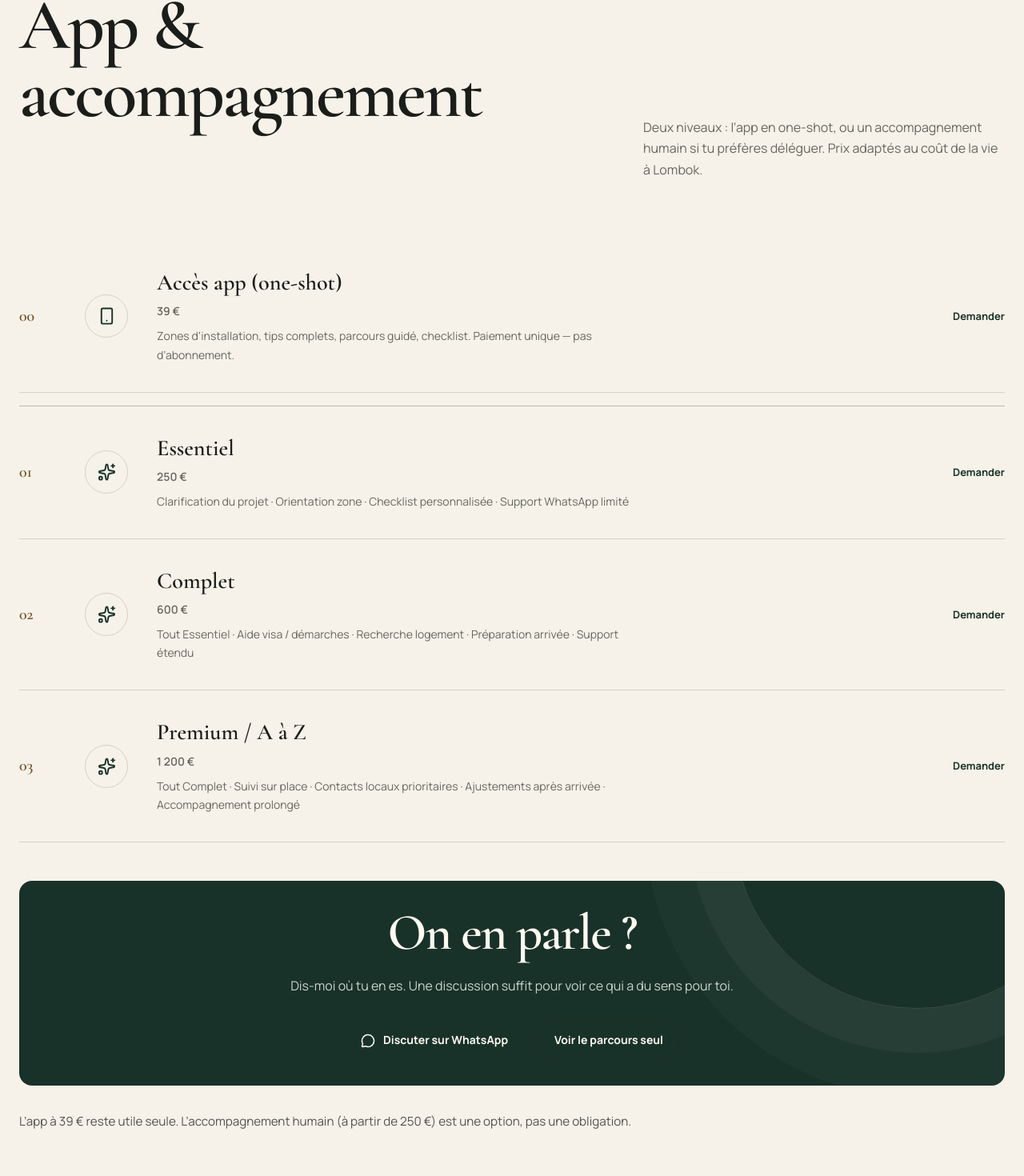
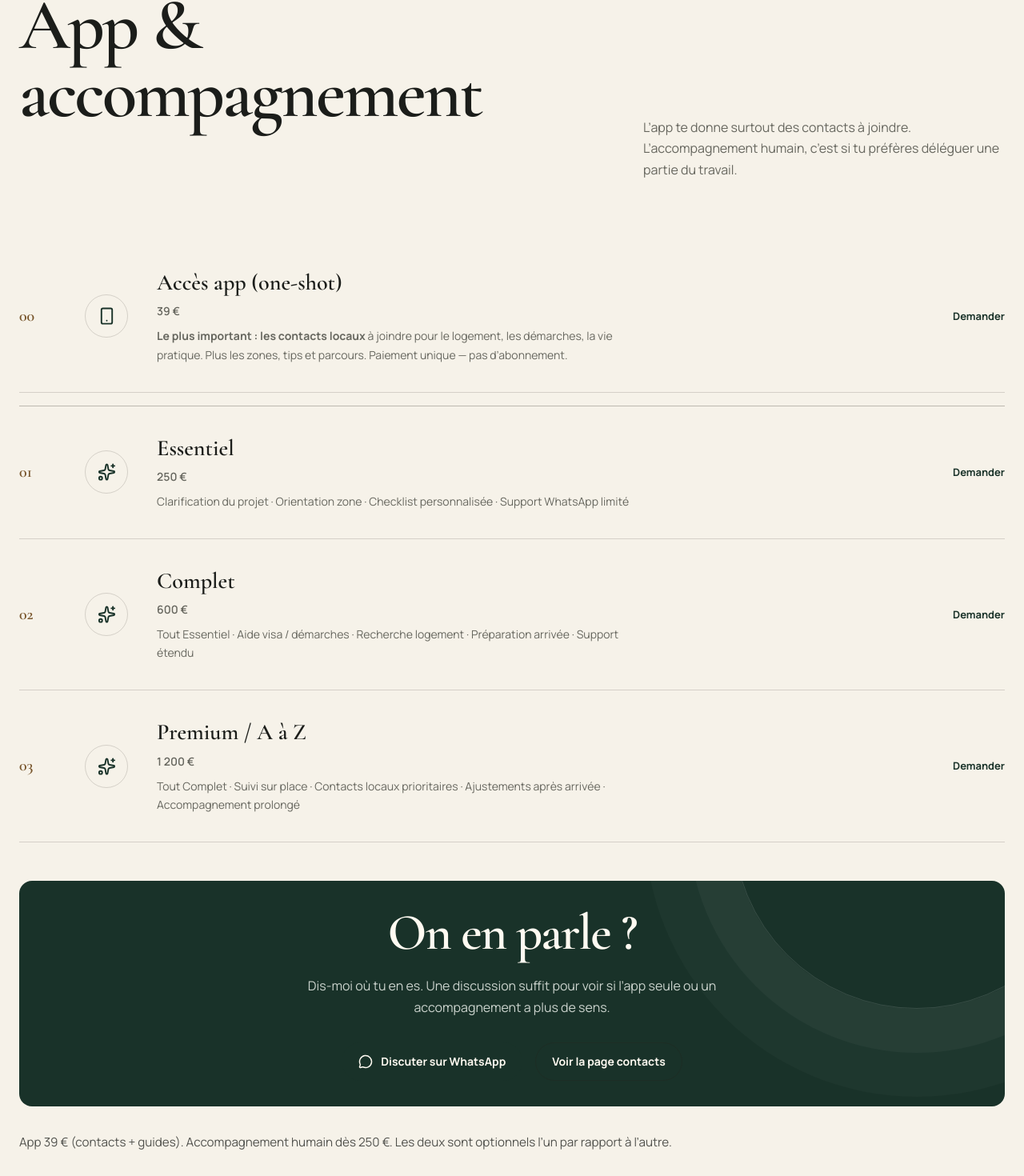
Before and after one commit to Dorianpmy/MyLombok, a Next.js app: page /accompagnement in a window 1280 px wide. Shown: the part 337-1807 px from the top of the page at 80% size. Built offline with nearby package versions, Linux system fonts and the light colour scheme.

Commit message:
copy: app 39€ centered on contacts access

```diff
--- a/app/accompagnement/page.tsx
+++ b/app/accompagnement/page.tsx
@@ -4,7 +4,7 @@ import { MessageCircle, Sparkles, Smartphone } from "lucide-react";
 
 export const metadata: Metadata = {
   title: "Accompagnement & tarifs",
-  description: "App one-shot 39 €. Accompagnement humain à partir de 250 € pour s’installer à Lombok.",
+  description: "App 39 € avec contacts locaux. Accompagnement humain à partir de 250 € pour s’installer à Lombok.",
 };
 
 const formulas = [
@@ -38,7 +38,7 @@ export default function AccompagnementPage() {
               <span className="eyebrow">Tarifs clairs</span>
               <h1>App & accompagnement</h1>
             </div>
-            <p>Deux niveaux : l’app en one-shot, ou un accompagnement humain si tu préfères déléguer. Prix adaptés au coût de la vie à Lombok.</p>
+            <p>L’app te donne surtout des contacts à joindre. L’accompagnement humain, c’est si tu préfères déléguer une partie du travail.</p>
           </div>
 
           <article className="service-editorial" style={{ marginTop: "2rem" }}>
@@ -47,7 +47,10 @@ export default function AccompagnementPage() {
             <div>
               <h3>Accès app (one-shot)</h3>
               <p style={{ fontWeight: 600, marginBottom: "0.5rem" }}>39 €</p>
-              <p>Zones d’installation, tips complets, parcours guidé, checklist. Paiement unique — pas d’abonnement.</p>
+              <p>
+                <strong>Le plus important : les contacts locaux</strong> à joindre pour le logement, les démarches, la vie pratique.
+                Plus les zones, tips et parcours. Paiement unique — pas d’abonnement.
+              </p>
             </div>
             <a href="https://wa.me/33763664857?text=Je%20suis%20int%C3%A9ress%C3%A9%20par%20l%27acc%C3%A8s%20app%2039%E2%82%AC" target="_blank" rel="noopener noreferrer">Demander</a>
           </article>
@@ -69,17 +72,17 @@ export default function AccompagnementPage() {
 
           <div className="final-cta" style={{ marginTop: "3rem", padding: "2rem", borderRadius: "1rem" }}>
             <h2>On en parle ?</h2>
-            <p>Dis-moi où tu en es. Une discussion suffit pour voir ce qui a du sens pour toi.</p>
+            <p>Dis-moi où tu en es. Une discussion suffit pour voir si l’app seule ou un accompagnement a plus de sens.</p>
             <div style={{ display: "flex", gap: "1rem", flexWrap: "wrap", marginTop: "1.25rem" }}>
               <a className="button button--primary" href="https://wa.me/33763664857" target="_blank" rel="noopener noreferrer">
                 <MessageCircle aria-hidden="true" /> Discuter sur WhatsApp
               </a>
-              <Link className="button button--outline" href="/parcours">Voir le parcours seul</Link>
+              <Link className="button button--outline" href="/contacts">Voir la page contacts</Link>
             </div>
           </div>
 
           <p style={{ marginTop: "2rem", opacity: 0.75, fontSize: "0.95rem" }}>
-            L’app à 39 € reste utile seule. L’accompagnement humain (à partir de 250 €) est une option, pas une obligation.
+            App 39 € (contacts + guides). Accompagnement humain dès 250 €. Les deux sont optionnels l’un par rapport à l’autre.
           </p>
         </div>
       </section>
```
